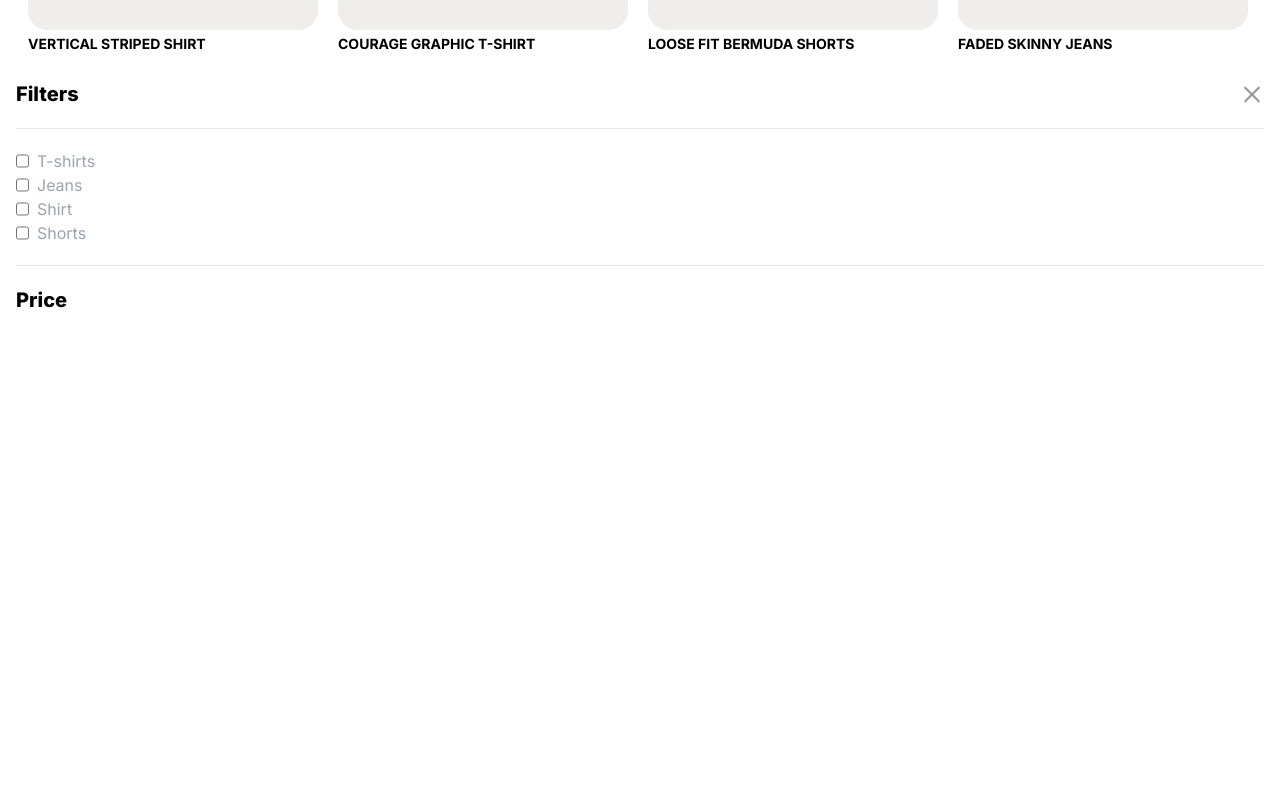
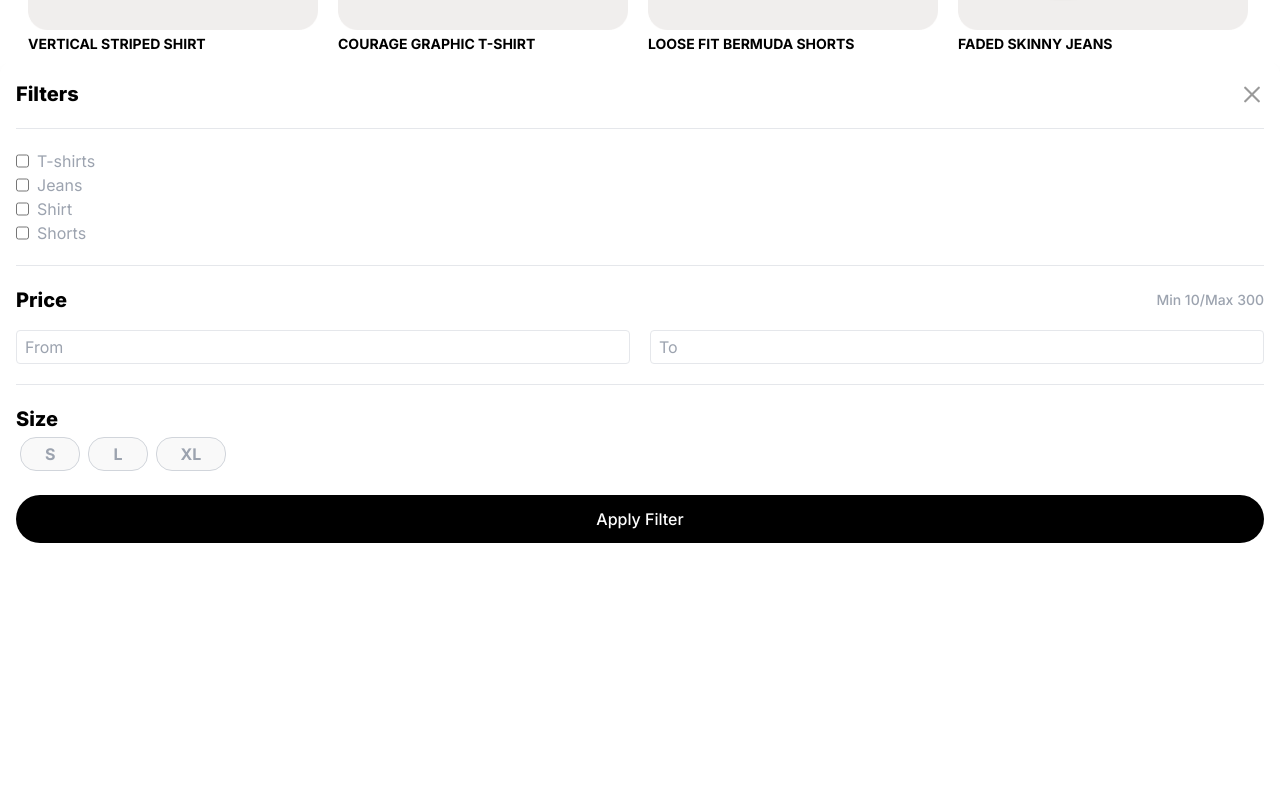
Before and after one commit to Krasnoshlik/shop.co, a Next.js app: page /shop in a window 1280 px wide. Shown: the part 850-1636 px from the top of the page. Built offline with nearby package versions, Linux system fonts and the light colour scheme.

Commit message:
filter done

```diff
--- a/package.json
+++ b/package.json
@@ -9,10 +9,13 @@
     "lint": "next lint"
   },
   "dependencies": {
+    "@reduxjs/toolkit": "^2.2.7",
     "next": "14.2.5",
     "react": "^18",
     "react-dom": "^18",
     "react-paginate": "^8.2.0",
+    "react-redux": "^9.1.2",
+    "redux": "^5.0.1",
     "swiper": "^11.1.8"
   },
   "devDependencies": {
--- a/src/app/shop/page.tsx
+++ b/src/app/shop/page.tsx
@@ -33,7 +33,7 @@ export default function Shop() {
 
 
   return (
-    <div className='pb-48 pt-28 max-w-containerScreen m-auto px-2 flex flex-col gap-4'>
+    <div className='pb-20 pt-28 max-w-containerScreen m-auto px-2 flex flex-col gap-4'>
         <NextBreadcrumb
         homeElement="Home"
         separator="/"
--- /dev/null
+++ b/src/components/ui/checkbox-button.tsx
@@ -0,0 +1,15 @@
+import React from 'react';
+
+const CheckboxButton = ({ label, onToggle, checked }) => {
+    const handleClick = () => {
+        onToggle(!checked);
+    };
+
+    return (
+        <button className={`py-1 px-6 rounded-2xl font-bold text-gray-400 m-1 border-[1px] border-gray-300 bg-[#f9f9f9] ${checked ? 'bg-black text-white border-white' : ''}`} onClick={handleClick}>
+            {label}
+        </button>
+    );
+};
+
+export default CheckboxButton;
--- a/src/components/ui/mobile-filter-for-shop.tsx
+++ b/src/components/ui/mobile-filter-for-shop.tsx
@@ -1,51 +1,124 @@
-import React from 'react'
+"use client"
+import React, { useState, useEffect } from 'react'
 import Image from 'next/image'
 import GrayCrossImg from '../../assets/gray-cross.png'
 import HorizontalLine from './horizontal-line'
+import CheckboxButton from './checkbox-button'
+import { MobileFilterForShopProps } from '@/types/product.ds'
 
-export default function MobileFilterForShop({isOpen,handleClick,handleOverlayClick}) {
+const MobileFilterForShop: React.FC<MobileFilterForShopProps> = ({ isOpen, handleClick, handleOverlayClick }) => {
+  const [checkedState, setCheckedState] = useState<{ S: boolean; L: boolean; XL: boolean }>({
+    S: false,
+    L: false,
+    XL: false,
+  });
+  const [stateForType, setStateForType] = useState<string[]>([]);
+  const [stateForPrice, setStateForPrice] = useState<[number | null, number | null]>([null, null]);
+
+  const [stateForAllFilters, setStateForAllFilters] = useState<[string[], { S: boolean; L: boolean; XL: boolean }, [number | null, number | null]]>([[], { S: false, L: false, XL: false }, [null, null]]);
+
+  const handleToggle = (option: 'S' | 'L' | 'XL') => (newState: boolean) => {
+    setCheckedState((prevState) => ({
+      ...prevState,
+      [option]: newState,
+    }));
+  };
+
+  const handleTypeChange = (e: React.ChangeEvent<HTMLInputElement>) => {
+    const { id, checked } = e.target;
+    setStateForType((prevState) =>
+      checked ? [...prevState, id] : prevState.filter((type) => type !== id)
+    );
+  };
+
+  const handleFromToPrice = (e: React.ChangeEvent<HTMLInputElement>) => {
+    const { id, value } = e.target;
+    const numericValue = value ? parseFloat(value) : null;
+    setStateForPrice((prevState) =>
+      id === 'From' ? [numericValue, prevState[1]] : [prevState[0], numericValue]
+    );
+  };
+
+  const handleApplyFilter = () => {
+    setStateForAllFilters([stateForType, checkedState, stateForPrice]);
+  };
+
+  useEffect(() => {
+    console.log(stateForAllFilters)
+  },[stateForAllFilters])
+
   return (
     <div>
       <div
-        className={`fixed top-0 mt-[110px] py-5 px-4 left-0 h-full w-full flex flex-col gap-5 rounded-t-2xl bg-white shadow-lg transform transition-transform z-[110] ${
-          isOpen ? "translate-y-0" : "translate-y-full"
+        className={`fixed top-0 mt-[110px] py-5 px-4 left-0 h-full w-full flex flex-col gap-5 rounded-t-2xl bg-white shadow-lg transform transition-transform z-[110] ${isOpen ? "translate-y-0" : "translate-y-full"
           }`}
       >
-        <div className=' flex justify-between'>
-            <h2 className=' font-extrabold text-xl'>Filters</h2>
-        <button
-          onClick={handleClick}
-        >
+        <div className='flex justify-between'>
+          <h2 className='font-extrabold text-xl'>Filters</h2>
+          <button onClick={handleClick}>
             <Image src={GrayCrossImg} alt="GrayCrossImg" />
           </button>
         </div>
 
-        <HorizontalLine/>
+        <HorizontalLine />
 
         <div>
-            <div className=' flex gap-2'>
-                <input type="checkbox" name="" id="" />
-                <p className=' text-gray-400'>T-shirts</p>
+          <div className='flex gap-2'>
+            <input type="checkbox" id="t-shirts" onChange={handleTypeChange} />
+            <p className='text-gray-400'>T-shirts</p>
           </div>
-            <div className=' flex gap-2'>
-                <input type="checkbox" name="" id="" />
-                <p className=' text-gray-400'>Jeans</p>
+          <div className='flex gap-2'>
+            <input type="checkbox" id="jeans" onChange={handleTypeChange} />
+            <p className='text-gray-400'>Jeans</p>
           </div>
-            <div className=' flex gap-2'>
-                <input type="checkbox" name="" id="" />
-                <p className=' text-gray-400'>Shirt</p>
+          <div className='flex gap-2'>
+            <input type="checkbox" id="shirt" onChange={handleTypeChange} />
+            <p className='text-gray-400'>Shirt</p>
           </div>
-            <div className=' flex gap-2'>
-                <input type="checkbox" name="" id="" />
-                <p className=' text-gray-400'>Shorts</p>
+          <div className='flex gap-2'>
+            <input type="checkbox" id="shorts" onChange={handleTypeChange} />
+            <p className='text-gray-400'>Shorts</p>
           </div>
         </div>
 
-        <HorizontalLine/>
+        <HorizontalLine />
+
+        <div className='flex flex-col gap-4'>
+          <div className='flex justify-between items-center'>
+            <h2 className='font-extrabold text-xl'>Price</h2>
+            <p className='text-sm font-medium text-gray-400'>Min 10/Max 300</p>
+          </div>
+          <div className='flex justify-between gap-5'>
+            <input type="number" id="From" placeholder='From' className='border w-1/2 py-1 px-2 rounded outline-none' onChange={handleFromToPrice} />
+            <input type="number" id="To" placeholder='To' className='border w-1/2 py-1 px-2 rounded outline-none' onChange={handleFromToPrice} />
+          </div>
+        </div>
+
+        <HorizontalLine />
 
         <div>
-            <h2 className=' font-extrabold text-xl'>Price</h2>
+          <h2 className='font-extrabold text-xl'>Size</h2>
+          <div>
+            <CheckboxButton
+              label="S"
+              checked={checkedState.S}
+              onToggle={handleToggle('S')}
+            />
+            <CheckboxButton
+              label="L"
+              checked={checkedState.L}
+              onToggle={handleToggle('L')}
+            />
+            <CheckboxButton
+              label="XL"
+              checked={checkedState.XL}
+              onToggle={handleToggle('XL')}
+            />
           </div>
+        </div>
+        <button
+          onClick={handleApplyFilter}
+          className='rounded-3xl bg-black text-white w-full py-3 font-medium lg:hover:bg-white lg:hover:text-black ease-in-out duration-500'>Apply Filter</button>
       </div>
 
       {/* Overlay */}
@@ -58,3 +131,5 @@ export default function MobileFilterForShop({isOpen,handleClick,handleOverlayCli
     </div>
   )
 }
+
+export default MobileFilterForShop;
--- a/src/components/ui/products-list.tsx
+++ b/src/components/ui/products-list.tsx
@@ -13,7 +13,7 @@ export default function ProductsList({productsList}:{productsList : any}) {
 
     useEffect(() => {
         onlyFourItems()
-    },[])
+    },[productsList])
 
   return (
     <div className=' flex flex-col gap-4'>
--- a/src/types/product.ds.ts
+++ b/src/types/product.ds.ts
@@ -14,3 +14,9 @@ export interface customerCommentType {
     customer: string,
     comment: string,
 }
+
+export interface MobileFilterForShopProps {
+    isOpen: boolean;
+    handleClick: () => void;
+    handleOverlayClick: () => void;
+  }
```
Also changed, not shown: src/app/globals.css (line endings or trailing spaces), 1 other file (tests, documents, lock files or other folders). Lines whose indentation alone changed are shown as unchanged.
